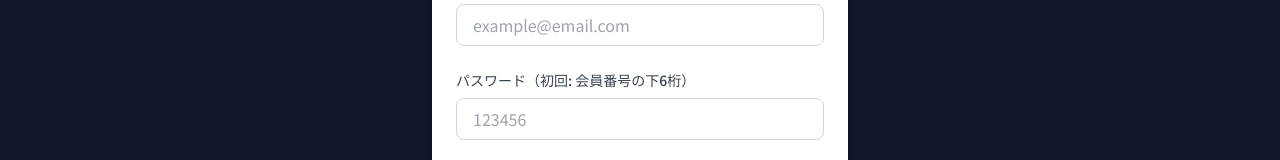
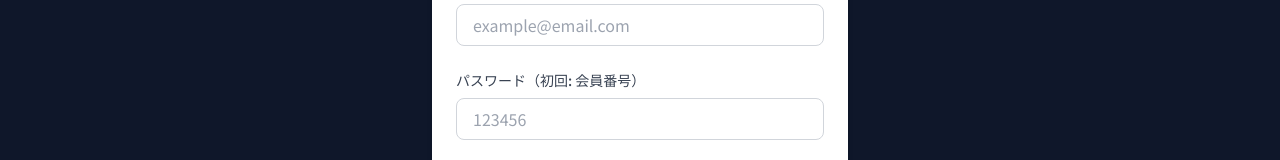
Before and after one commit to MaekawaAo0604/JTA_site, a Next.js app: page /login in a window 1280 px wide. Shown: the part 277-437 px from the top of the page. Built offline with nearby package versions, Linux system fonts and the light colour scheme; no server answers.

Commit message:
fix: パスワードラベルの説明を修正

```diff
--- a/app/login/page.tsx
+++ b/app/login/page.tsx
@@ -56,7 +56,7 @@ export default function LoginPage() {
 
             <div>
               <label htmlFor="password" className="block text-sm font-medium text-gray-700 mb-2">
-                パスワード（初回: 会員番号の下6桁）
+                パスワード（初回: 会員番号）
               </label>
               <input
                 type="password"
```
